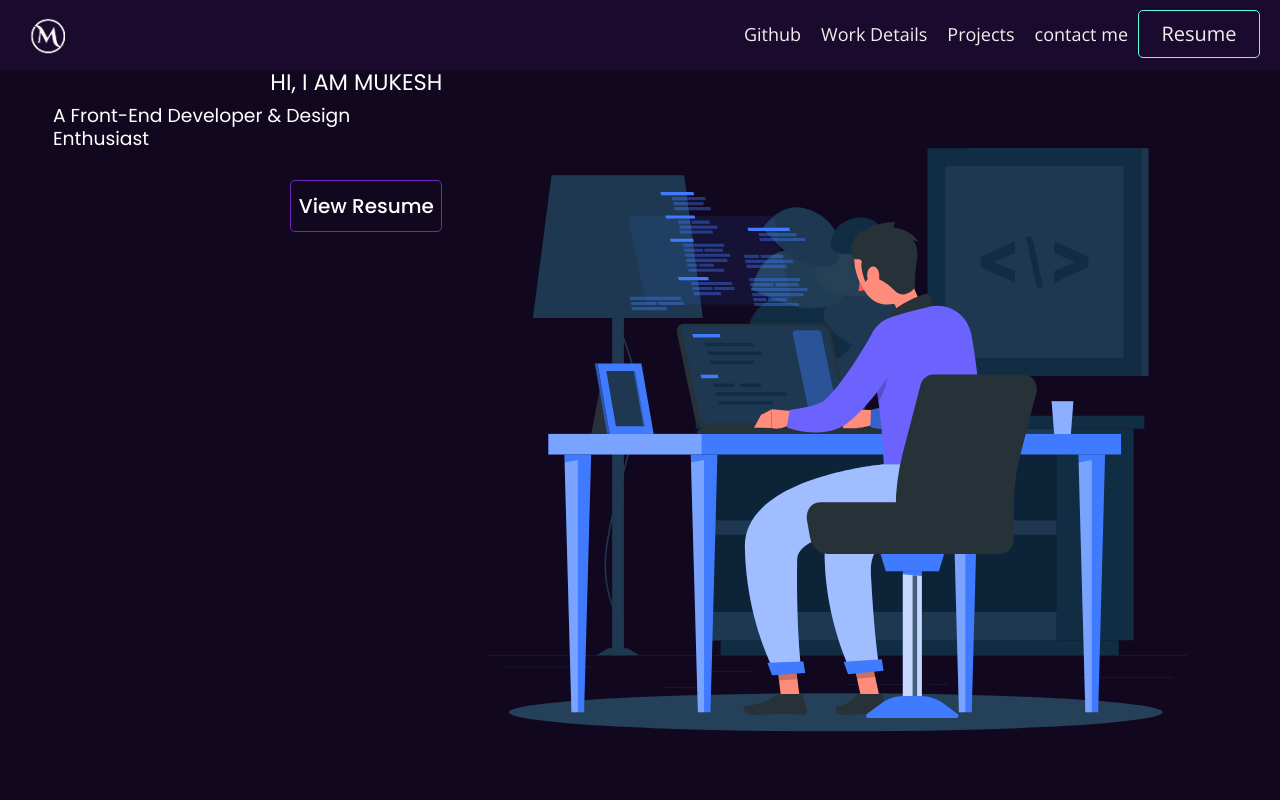
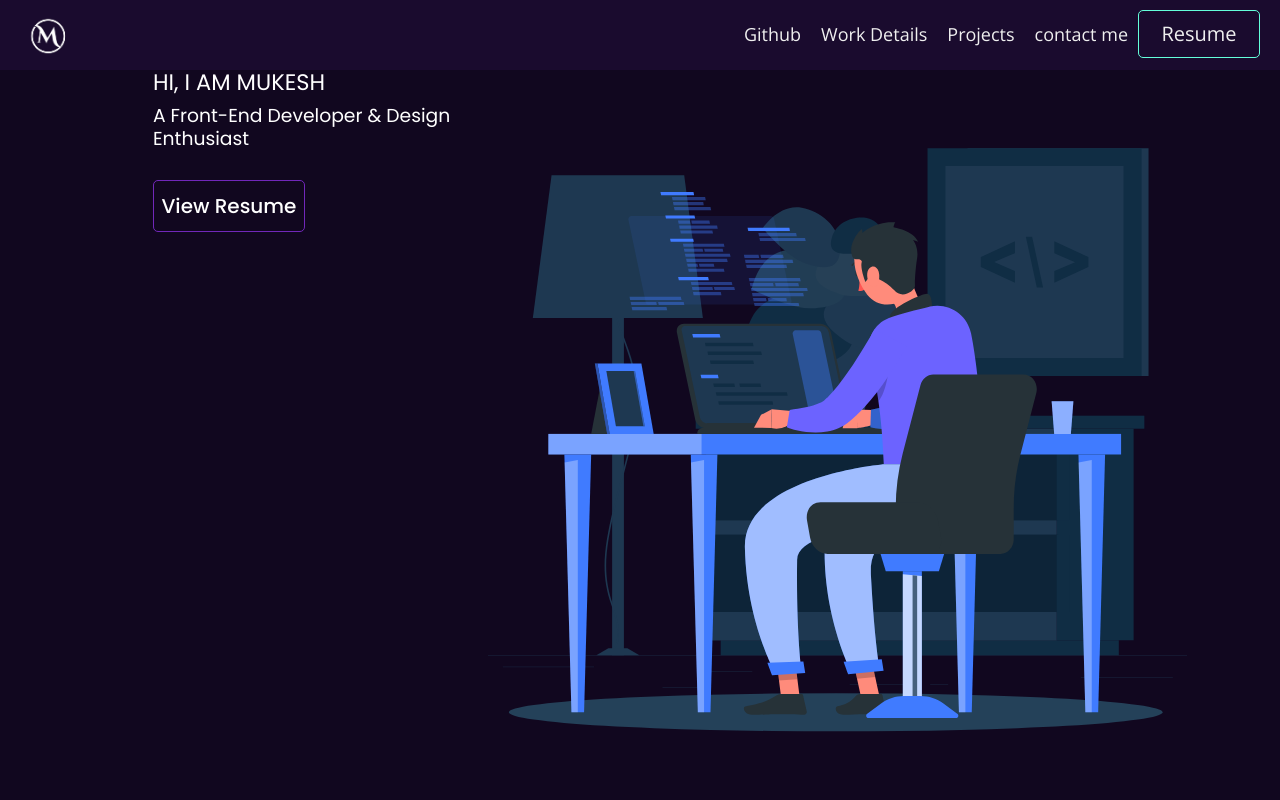
Before and after one commit to patidarmk/myportfolio, a React (Create React App) app: page / in a window 1280 px wide. Shown: the top 800 px of the page. Built offline with nearby package versions, Linux system fonts and the light colour scheme.

Commit message:
update code

```diff
--- a/src/components/Profile.css
+++ b/src/components/Profile.css
@@ -120,10 +120,10 @@
 .profile-title-left-section {
 	display:flex;
 	flex-direction:column;
-	justify-content:center;
 	gap:1rem;
-	align-items:flex-end;
-	widyh:100%;
+	width:100%;
+	margin-left:10rem;
+	justify-content:center
 }
 
 .profile-svg-right {
```
